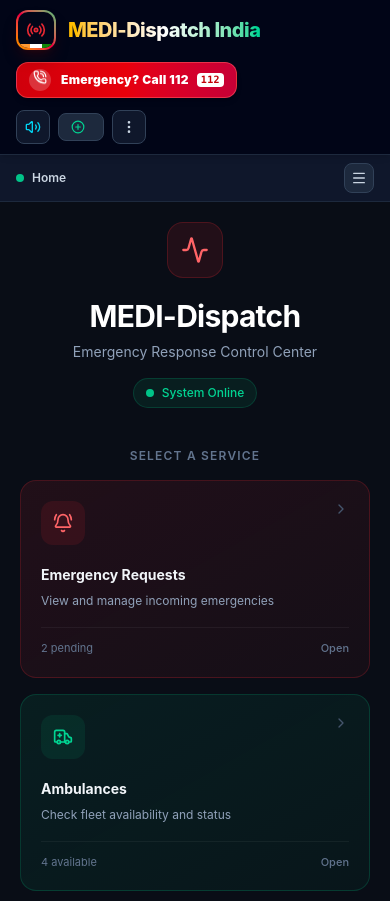
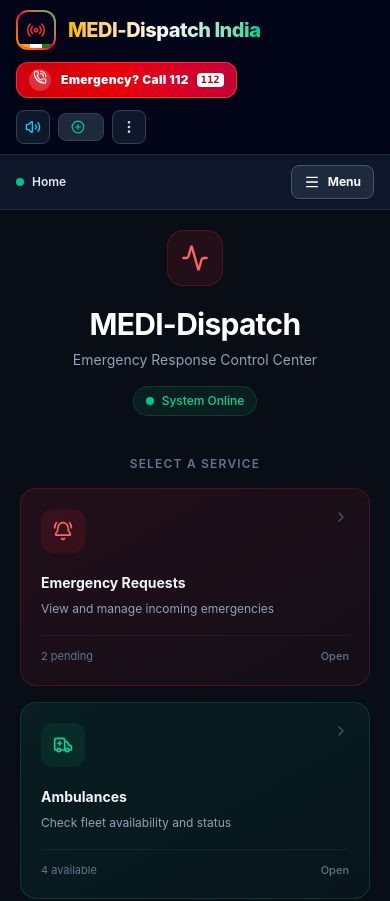
Before and after one commit to abhishekaharma343-sketch/medi-dispatch, a React (Vite) app: page / in a window 390 px wide. Shown: the top 901 px of the page. Built offline with nearby package versions, Linux system fonts and the light colour scheme.

Commit message:
Improve mobile navigation and add back home navigation

```diff
--- a/src/App.tsx
+++ b/src/App.tsx
@@ -13,7 +13,7 @@ import { ReportsView } from './components/analytics/ReportsView';
 import { DispatchModal } from './components/dispatch/DispatchModal';
 import { NewIncidentModal } from './components/requests/NewIncidentModal';
 import { IncidentTimelineModal } from './components/history/IncidentTimelineModal';
-import { Menu, X } from 'lucide-react';
+import { Menu, X, ArrowLeft, Home } from 'lucide-react';
 
 const MainContent: React.FC = () => {
   const { activeTab, setActiveTab } = useDispatchContext();
@@ -47,49 +47,66 @@ const MainContent: React.FC = () => {
     }
   };
 
+  const getPageName = () => {
+    switch (activeTab) {
+      case 'requests':
+        return 'Emergency Requests';
+      case 'ambulances':
+        return 'Ambulances';
+      case 'map':
+        return 'Live Map';
+      case 'trips':
+        return 'Active Trips';
+      case 'history':
+        return 'Incident History';
+      case 'reports':
+        return 'Reports & Analytics';
+      default:
+        return 'Home';
+    }
+  };
+
   const showEmergencyBanner = activeTab !== 'dashboard';
+
+  const goHome = () => {
+    setActiveTab('dashboard');
+    setMobileMenuOpen(false);
+  };
 
   return (
     <div className="min-h-screen bg-slate-950 text-slate-100 flex flex-col font-sans selection:bg-red-500 selection:text-white">
       {/* Header */}
       <Header />
 
-      {/* Emergency Alert - hidden on clean homepage */}
+      {/* Emergency Alert */}
       {showEmergencyBanner && <EmergencyBanner />}
 
       {/* Mobile Navigation */}
-      <div className="md:hidden bg-slate-900 border-b border-slate-800 px-4 py-2 flex items-center justify-between">
-        <div className="flex items-center gap-2">
-          <span className="w-2 h-2 rounded-full bg-emerald-400 animate-pulse" />
+      <div className="md:hidden bg-slate-900 border-b border-slate-800 px-4 py-2.5 flex items-center justify-between">
+        <div className="flex items-center gap-2 min-w-0">
+          <span className="w-2 h-2 shrink-0 rounded-full bg-emerald-400 animate-pulse" />
 
-          <span className="text-xs font-semibold text-slate-300">
-            {activeTab === 'dashboard'
-              ? 'Home'
-              : activeTab === 'requests'
-                ? 'Emergency Requests'
-                : activeTab === 'ambulances'
-                  ? 'Ambulances'
-                  : activeTab === 'map'
-                    ? 'Live Map'
-                    : activeTab === 'trips'
-                      ? 'Active Trips'
-                      : activeTab === 'history'
-                        ? 'Incident History'
-                        : activeTab === 'reports'
-                          ? 'Reports'
-                          : 'Control Center'}
+          <span className="text-xs font-semibold text-slate-200 truncate">
+            {getPageName()}
           </span>
         </div>
 
         <button
-          onClick={() => setMobileMenuOpen(!mobileMenuOpen)}
-          className="p-1.5 rounded-lg bg-slate-800 border border-slate-700 text-slate-300 hover:text-white hover:bg-slate-700 transition"
-          aria-label="Open navigation"
+          type="button"
+          onClick={() => setMobileMenuOpen((prev) => !prev)}
+          className="shrink-0 flex items-center gap-2 px-3 py-2 rounded-lg bg-slate-800 border border-slate-600 text-white hover:bg-slate-700 active:bg-slate-600 transition-all shadow-sm"
+          aria-label={mobileMenuOpen ? 'Close navigation' : 'Open navigation'}
         >
           {mobileMenuOpen ? (
-            <X className="w-4 h-4" />
+            <>
+              <X className="w-4 h-4" />
+              <span className="text-xs font-bold">Close</span>
+            </>
           ) : (
-            <Menu className="w-4 h-4" />
+            <>
+              <Menu className="w-4 h-4" />
+              <span className="text-xs font-bold">Menu</span>
+            </>
           )}
         </button>
       </div>
@@ -106,13 +123,13 @@ const MainContent: React.FC = () => {
 
         {/* Mobile Drawer */}
         {mobileMenuOpen && (
-          <div className="fixed inset-0 z-40 md:hidden">
+          <div className="fixed inset-0 z-50 md:hidden">
             <div
               className="absolute inset-0 bg-black/70 backdrop-blur-sm"
               onClick={() => setMobileMenuOpen(false)}
             />
 
-            <div className="absolute left-0 top-0 bottom-0 w-72 bg-slate-950 border-r border-slate-800 shadow-2xl">
+            <div className="absolute left-0 top-0 bottom-0 w-72 max-w-[85vw] bg-slate-950 border-r border-slate-800 shadow-2xl">
               <div className="h-full overflow-y-auto pt-2">
                 <Sidebar
                   currentTab={activeTab}
@@ -128,6 +145,21 @@ const MainContent: React.FC = () => {
 
         {/* Main View */}
         <main className="flex-1 overflow-y-auto bg-[#090d16] pb-12">
+          {/* Back to Home */}
+          {activeTab !== 'dashboard' && (
+            <div className="sticky top-0 z-30 px-4 sm:px-6 py-3 bg-[#090d16]/95 backdrop-blur border-b border-slate-800">
+              <button
+                type="button"
+                onClick={goHome}
+                className="inline-flex items-center gap-2 px-3.5 py-2 rounded-lg bg-slate-800 border border-slate-700 text-slate-200 hover:text-white hover:bg-slate-700 hover:border-slate-600 transition-all text-xs font-semibold"
+              >
+                <ArrowLeft className="w-4 h-4" />
+                <Home className="w-4 h-4" />
+                <span>Back to Home</span>
+              </button>
+            </div>
+          )}
+
           {renderActiveView()}
         </main>
       </div>
```
